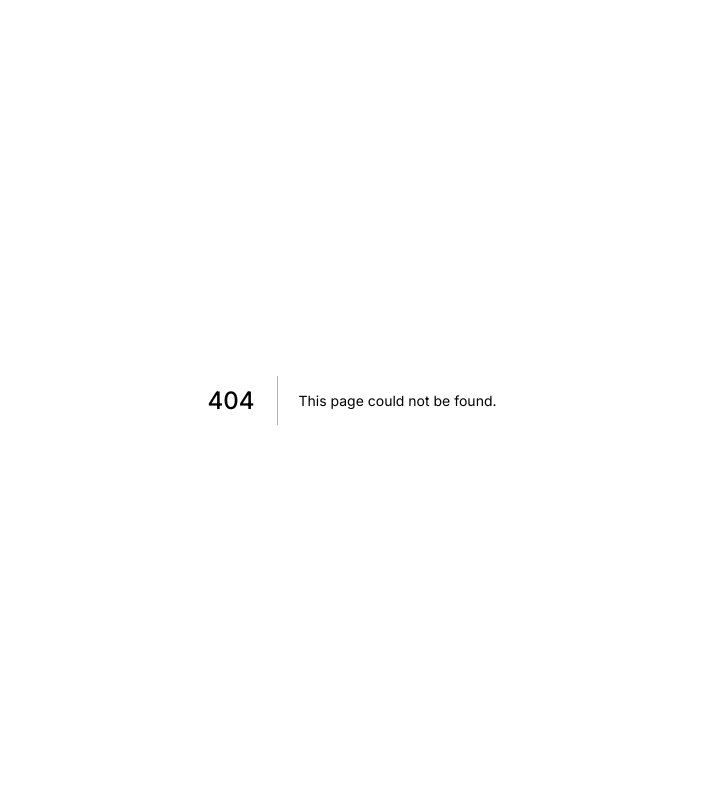
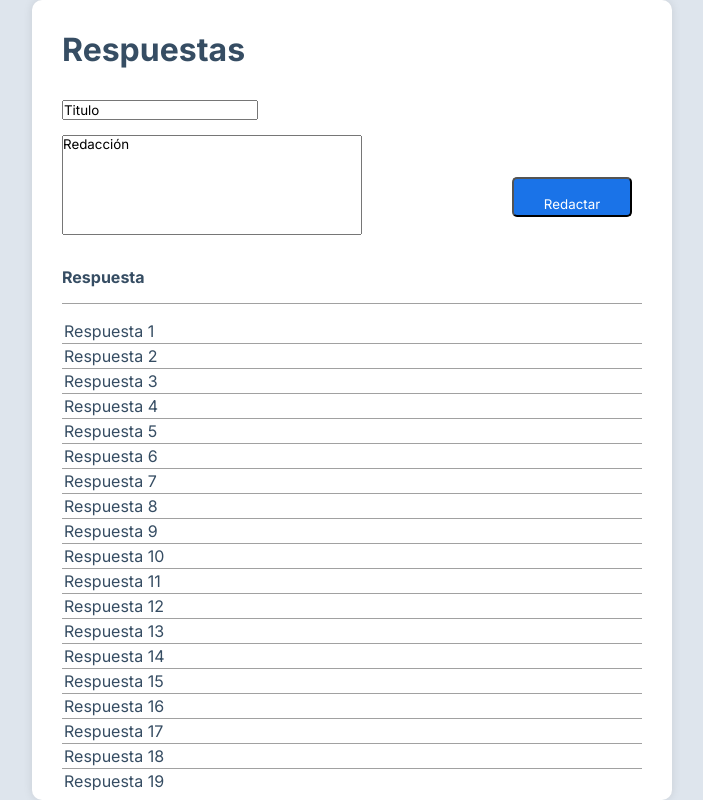
Before and after one commit to VonNeumannn/TeamTEC, a Next.js app: page /responses in a window 1280 px wide. Before the commit this address had no page. Shown: the whole page, without its empty margins (288-991 px from the left). Built offline with nearby package versions, Linux system fonts and the light colour scheme.

Commit message:
feat: responses

```diff
--- a/src/app/page.module.css
+++ b/src/app/page.module.css
@@ -707,7 +707,6 @@
   box-shadow: 0 0 10px 0 rgba(0, 0, 0, 0.1);
 }
 
-
 .loadCSVStudents{
   display: flex;
   flex-direction: column;
@@ -786,6 +785,34 @@
   height: 55%;
   margin: 0%;
 }
+
+.searchAddContainerResponses{
+  display: block;
+  padding-top: 5px;
+  flex-direction: row;
+  position: relative;
+  align-items: center;
+  width: 100%;
+  height: 10%;
+  margin: 0px;
+}
+.searchAddContainerResponses input{
+  width: 40%;
+  height: 55%;
+  padding: 1%;
+  background:transparent;
+  font-size: 1rem;
+  border : 1px solid #364D63;
+  color: #364D63;
+  border-radius: 5px;
+}
+.searchAddContainerResponses button{
+  padding: 1%;
+  width: auto;
+  height: 55%;
+  margin: 0%;
+}
+
 .addContainer {
   display: flex;
   flex-direction: row;
@@ -883,6 +910,44 @@
 }
 .tableContentContainer table td{
   text-align: center;
+
+}
+
+.tableContainerResponses{
+  width: 100%;
+  height: 75%;
+  display: flex;
+  flex-direction: column;
+  justify-content: center;
+  align-items: center;
+}
+
+.tableContainerResponses table{
+  width: 100%;
+  height: 10%;
+  border-collapse: collapse;
+  background-color: #f3f3f3;
+}
+
+.tableContainerResponses table tr{
+  display: flex;
+  justify-content: flex-start;
+  background-color: #fff;
+  height: 100%;
+}
+.tableContainerResponses table td{
+  text-overflow: unset;
+}
+
+.tableContentContainerResponses{
+  display: flex;
+  width: 100%;
+  height: 90%;
+  overflow-y: auto;
+  align-items: top;
+}
+.tableContentContainerResponses table td{
+  text-align: flex-start;
 
 }
 
--- /dev/null
+++ b/src/app/responses/page.tsx
@@ -0,0 +1,101 @@
+'use client'
+import styles from "../page.module.css";
+import React, { useState } from 'react';
+import { BlueButton } from "../components/blueButton";
+import Image from "next/image";
+import SortIcon from "../../../public/sort_icon.svg";
+
+export default function responsesPage() {
+    const [commentData, setData] = useState({
+        title: 'Titulo',
+        redaccion: 'Redacción'
+    });
+
+    const data = [
+        { respuesta: 'Respuesta 1' },
+        { respuesta: 'Respuesta 2' },
+        { respuesta: 'Respuesta 3' },
+        { respuesta: 'Respuesta 4' },
+        { respuesta: 'Respuesta 5' },
+        { respuesta: 'Respuesta 6' },
+        { respuesta: 'Respuesta 7' },
+        { respuesta: 'Respuesta 8' },
+        { respuesta: 'Respuesta 9' },
+        { respuesta: 'Respuesta 10'},
+        { respuesta: 'Respuesta 11'},
+        { respuesta: 'Respuesta 12'},
+        { respuesta: 'Respuesta 13'},
+        { respuesta: 'Respuesta 14'},
+        { respuesta: 'Respuesta 15'},
+        { respuesta: 'Respuesta 16'},
+        { respuesta: 'Respuesta 17'},
+        { respuesta: 'Respuesta 18'},
+        { respuesta: 'Respuesta 19'},
+        { respuesta: 'Respuesta 20'},
+        { respuesta: 'Respuesta 21'},
+        { respuesta: 'Respuesta 22'},
+        { respuesta: 'Respuesta 23'},
+        { respuesta: 'Respuesta 24'},
+        { respuesta: 'Respuesta 25'},
+        { respuesta: 'Respuesta 26'},
+        { respuesta: 'Respuesta 27'},
+        { respuesta: 'Respuesta 28'},
+        { respuesta: 'Respuesta 29'},
+        { respuesta: 'Respuesta 30'},
+        { respuesta: 'Respuesta 31'},
+        { respuesta: 'Respuesta 32'},
+        { respuesta: 'Respuesta 33'},
+        { respuesta: 'Respuesta 34'},
+        { respuesta: 'Respuesta 35'},
+        { respuesta: 'Respuesta 36'},
+        { respuesta: 'Respuesta 37'},
+        { respuesta: 'Respuesta 38'},
+        { respuesta: 'Respuesta 39'},
+        { respuesta: 'Respuesta 40'},
+        { respuesta: 'Respuesta 41'},
+        { respuesta: 'Respuesta 42'},
+        { respuesta: 'Respuesta 43'},
+        { respuesta: 'Respuesta 44'},
+        { respuesta: 'Respuesta 45'},
+        { respuesta: 'Respuesta 46'},
+        { respuesta: 'Respuesta 47'},
+        { respuesta: 'Respuesta 48'},
+        { respuesta: 'Respuesta 49'},
+        { respuesta: 'Respuesta 50'}
+    ];
+
+    return (
+        <main className={styles.main} id="main">
+            <div className={styles.teamContainer}>
+                <h1 style={{ paddingBottom: '30px'}} >Respuestas</h1>
+                <div >
+                    <input type="text" value={commentData.title} readOnly/>
+                    <div >
+                        <textarea value={commentData.redaccion} readOnly style={{ height: '100px', width: '300px', resize: 'none', float: 'left', marginTop: '15px'}} />
+                        <button className={styles.blueButton} onClick={() => {}} style={{ width: '120px', height: '40px', marginLeft: '150px'}} >Redactar</button>
+                    </div>
+                </div>
+                <div className={styles.tableContainerResponses}>
+                    <table>
+                        <tbody>
+                            <tr>
+                                <th className={styles.pasenZelda}>Respuesta</th>
+                            </tr>
+                        </tbody>
+                    </table>
+                    <div className={styles.tableContentContainerResponses}>
+                        <table>
+                            <tbody>
+                                {data.map((item, index) => (
+                                    <tr key={index}>
+                                        <td>{item.respuesta}</td>
+                                    </tr>
+                                ))}
+                            </tbody>
+                        </table>
+                    </div>
+                </div>
+            </div>
+        </main>
+    );
+}
```
